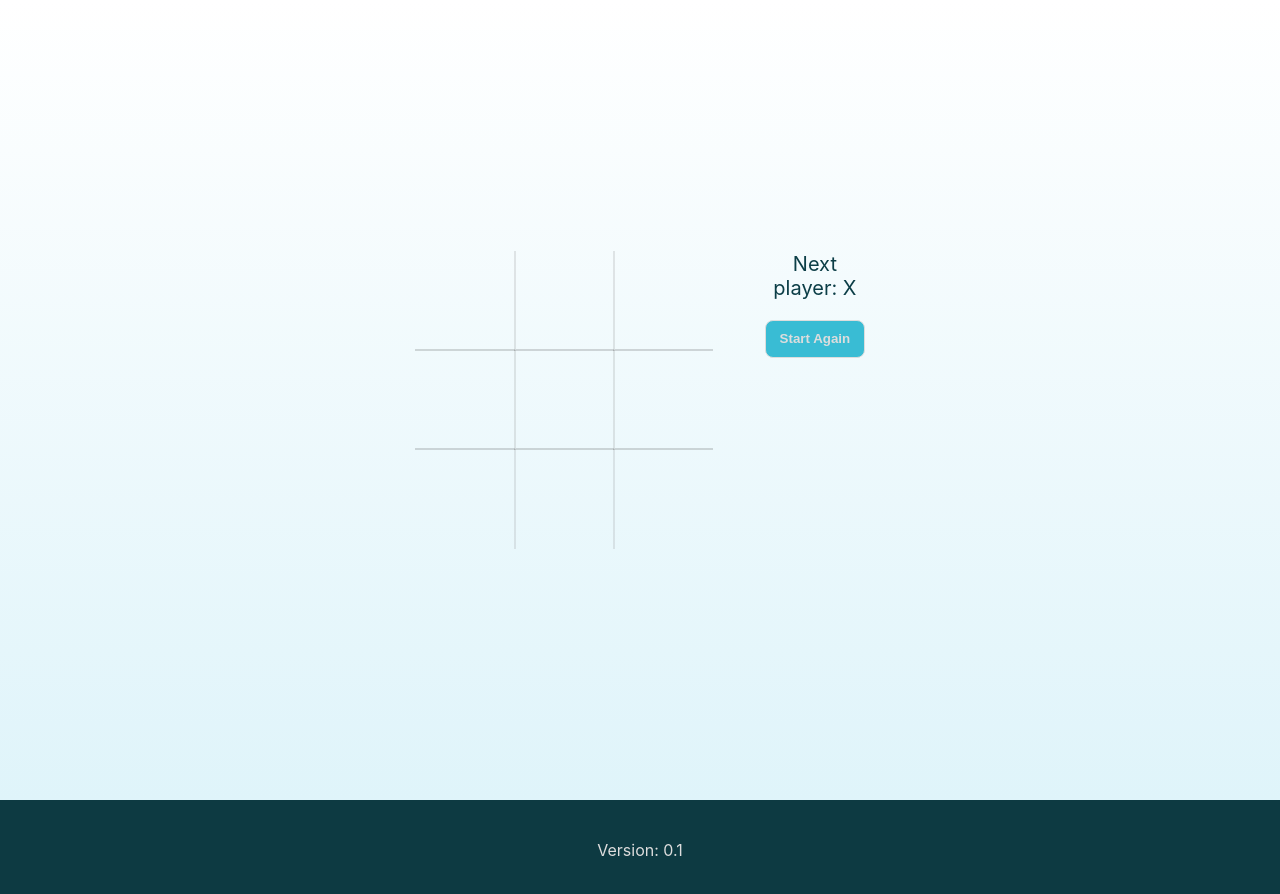
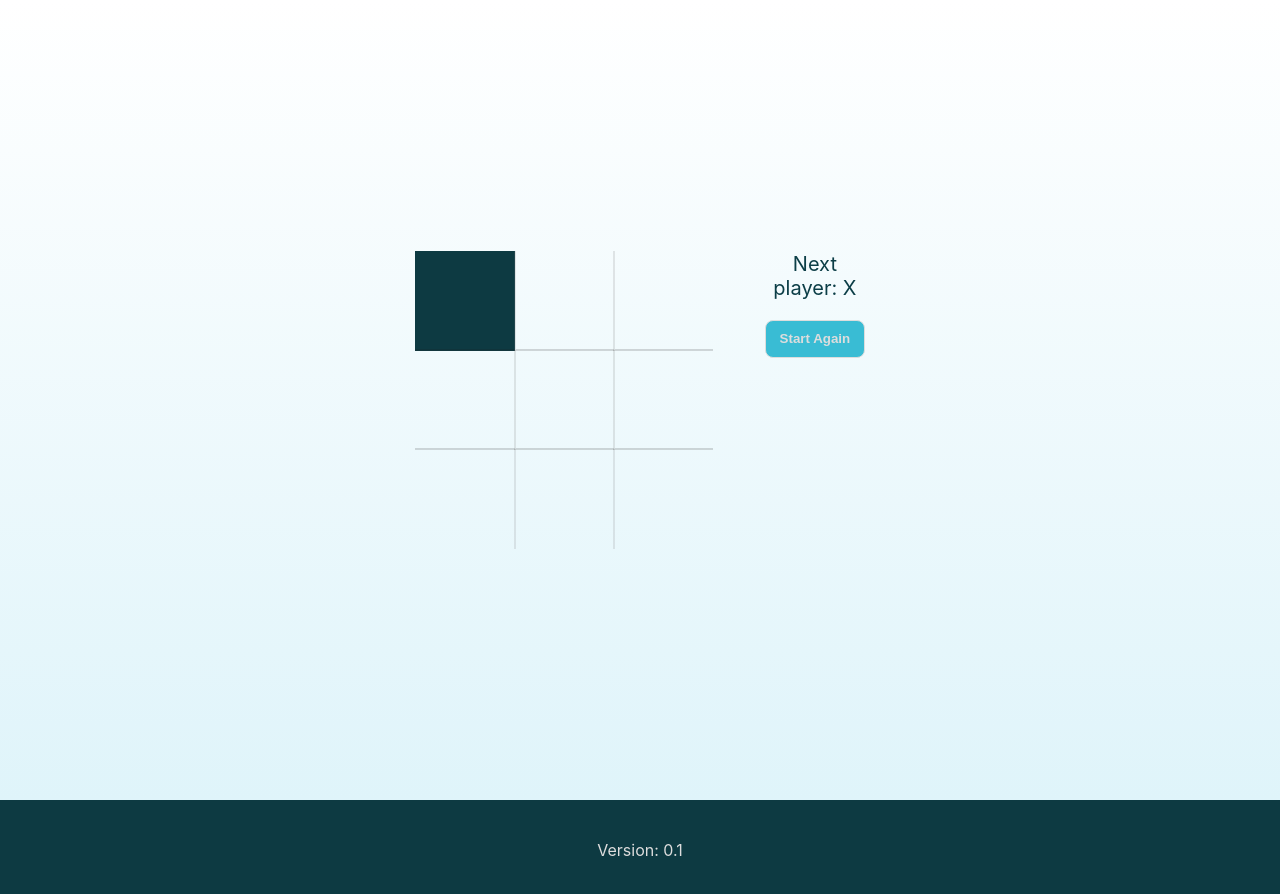
Before and after one commit to mohawwadrez/tictoctoetask, a React (Create React App) app: page / in a window 1280 px wide. In both pictures the pointer is over the button 465 px from the left and 300 px from the top of the page. Shown: the top 894 px of the page. Built offline with nearby package versions, Linux system fonts and the light colour scheme.

Commit message:
hover btn

```diff
--- a/src/App.scss
+++ b/src/App.scss
@@ -12,7 +12,7 @@
   }
   .board-row {
     .square {
-      background: rgba(255, 255, 255, 0);
+      background-color: #ffffff04;
       border-top: none;
       border-right: none;
       border-color: #7272722a;
@@ -26,6 +26,12 @@
       padding: 0;
       text-align: center;
       width: 100px;
+    }
+    .square:hover {
+      -webkit-transition: background-color 0.5s ease;
+      transition: background-color 0.5s ease;
+      background-color: #0d3a42;
+      cursor: pointer;
     }
     .square:nth-child(1) {
       border-left: none;
```
